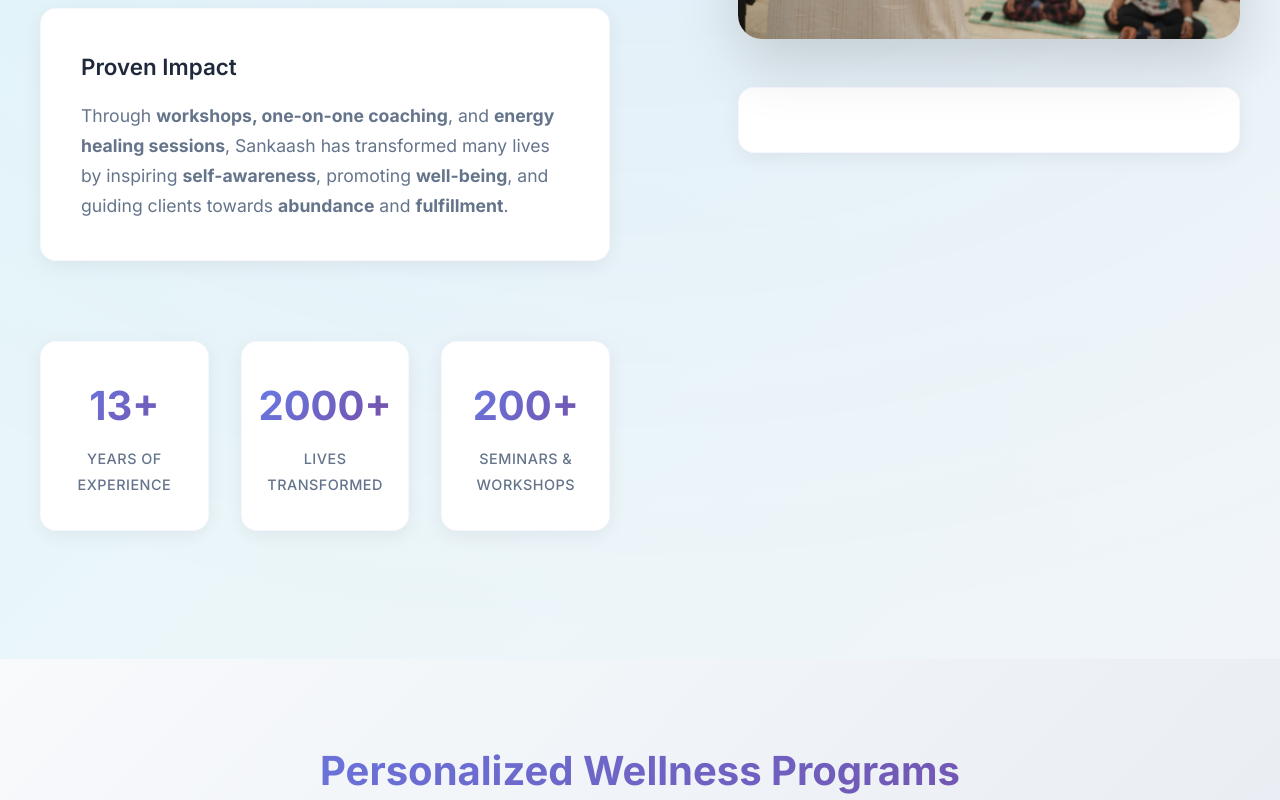
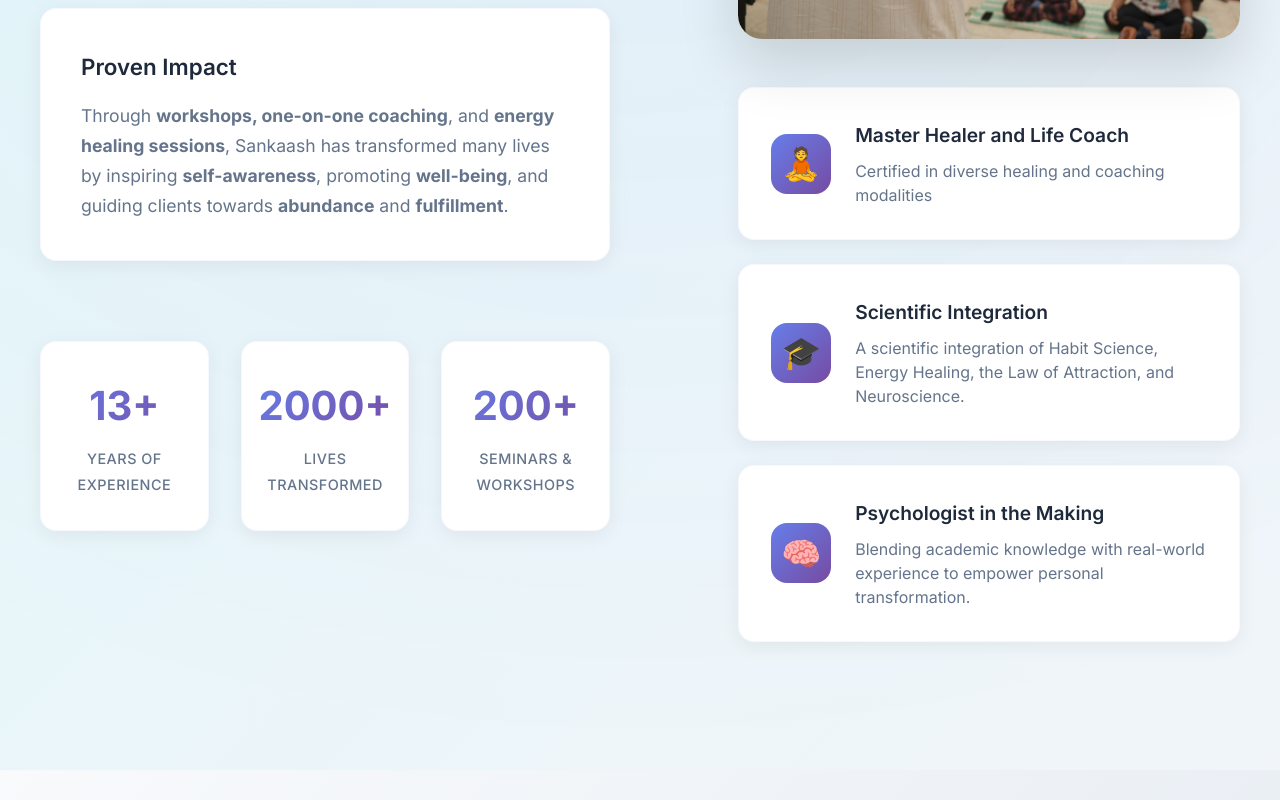
Before and after one commit to bcijo/sankaash-heals, a React (Create React App) app in the folder sankaash-app/: page / in a window 1280 px wide. Shown: the part 1820-2620 px from the top of the page. Built offline with nearby package versions, Linux system fonts and the light colour scheme.

Commit message:
credential items back

```diff
--- a/sankaash-app/src/App.js
+++ b/sankaash-app/src/App.js
@@ -261,7 +261,25 @@ function App() {
 
                 <div className="about-credentials">
                   <div className="credential-item">
-                    {/* Credentials can be added here later if needed */}
+                    <div className="credential-icon">🧘</div>
+                        <div className="credential-text">
+                          <h5>Master Healer and Life Coach</h5>
+                          <p>Certified in diverse healing and coaching modalities</p>
+                        </div>
+                      </div>
+                      <div className="credential-item">
+                        <div className="credential-icon">🎓</div>
+                        <div className="credential-text">
+                          <h5>Scientific Integration</h5>
+                          <p>A scientific integration of Habit Science, Energy Healing, the Law of Attraction, and Neuroscience.</p>
+                        </div>
+                      </div>
+                      <div className="credential-item">
+                        <div className="credential-icon">🧠</div>
+                        <div className="credential-text">
+                          <h5>Psychologist in the Making</h5>
+                          <p>Blending academic knowledge with real-world experience to empower personal transformation.</p>
+                    </div>
                   </div>
                 </div>
               </div>
```
